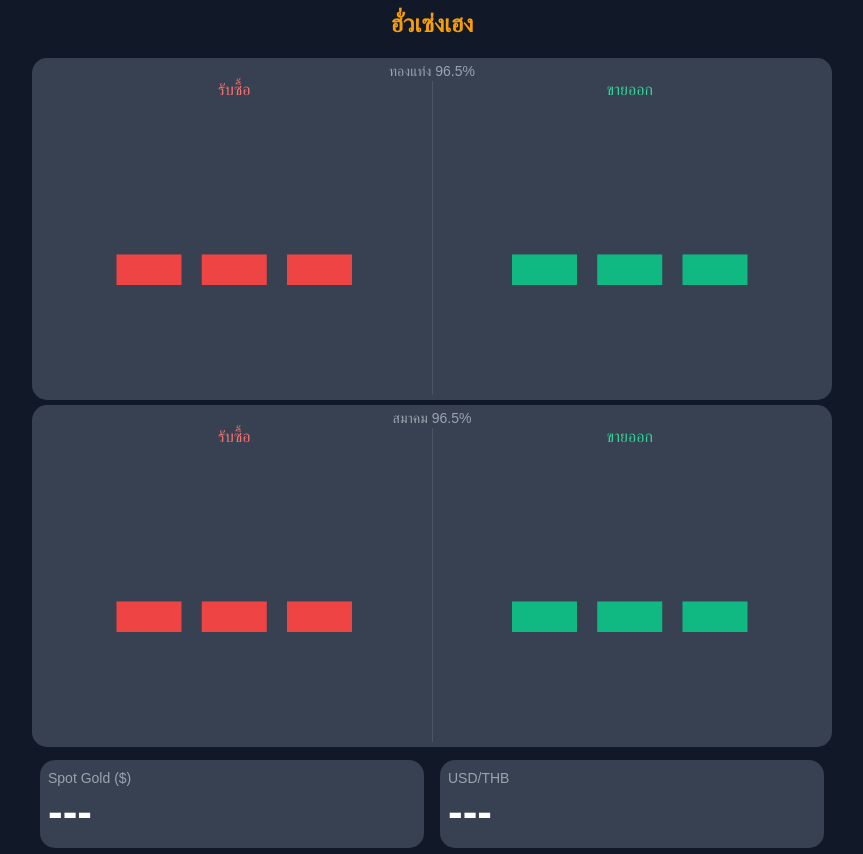
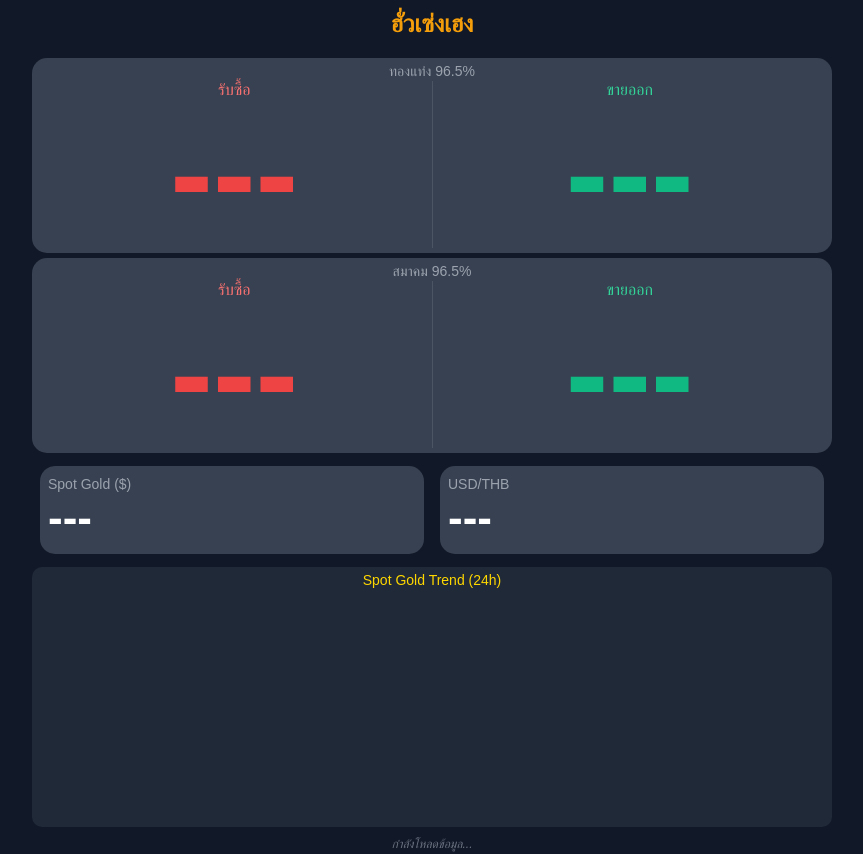
Before and after one commit to bhorndeb1234/gold_ipad3, a website: page index.html in a window 1280 px wide. Shown: the top 854 px of the page, without its empty margins (208-1071 px from the left). Drawn offline with nearby package versions, Linux system fonts and the light colour scheme; no server answers.

Commit message:
fix font Gold iPad3.

```diff
--- a/index.html
+++ b/index.html
@@ -61,14 +61,14 @@
 
         .price-red {
             color: #ef4444;
-            font-size: 20vw;
+            font-size: 10vw;
             font-weight: bold;
             margin: 1px 0;
         }
 
         .price-green {
             color: #10b981;
-            font-size: 20vw;
+            font-size: 10vw;
             font-weight: bold;
             margin: 1px 0;
         }
```
